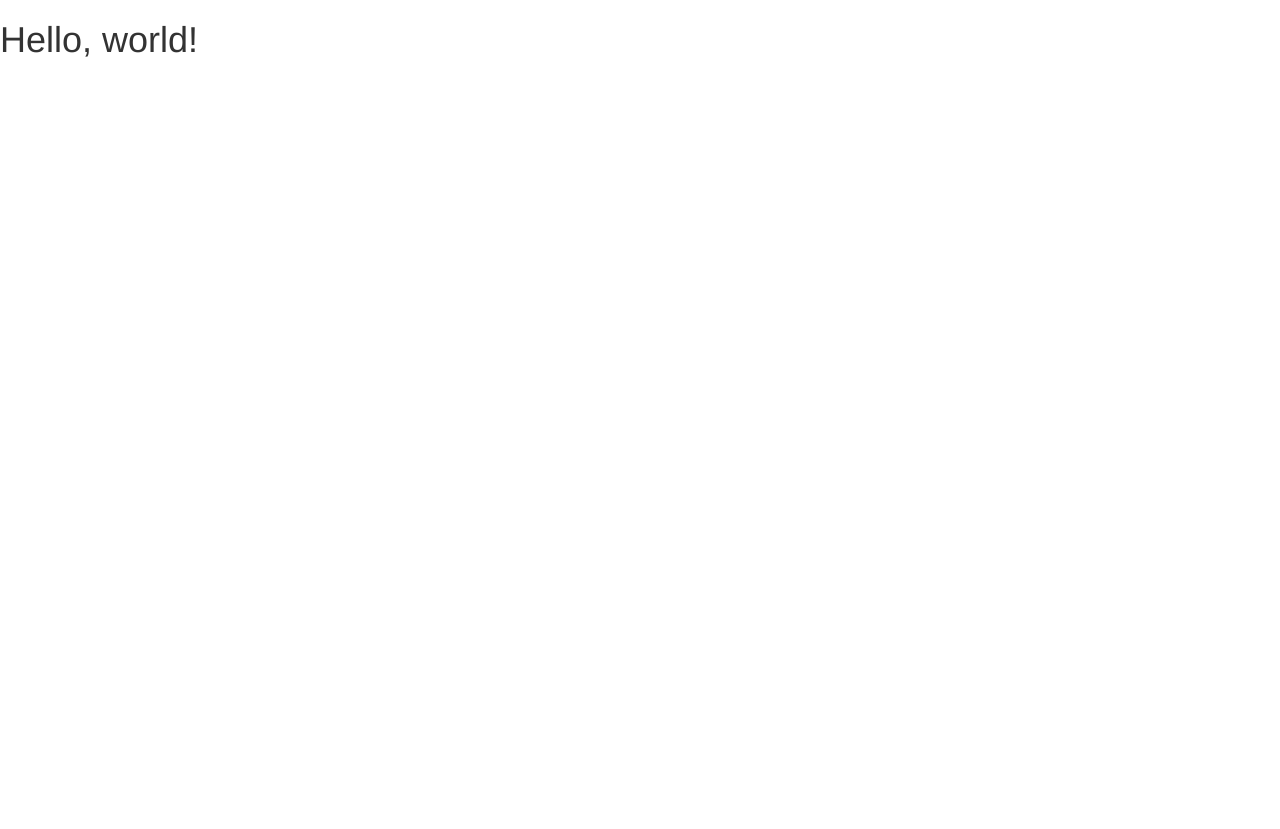
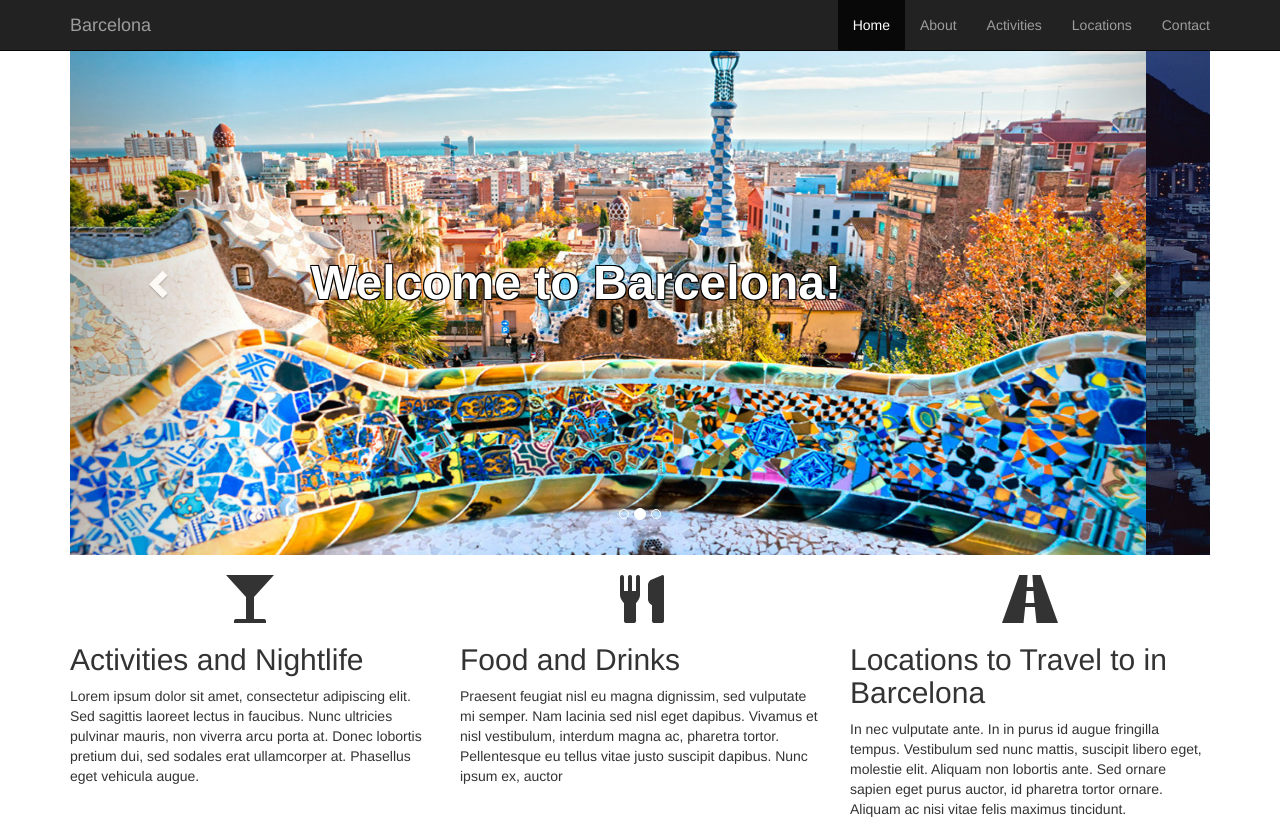
Before and after one commit to Lazuli42/wiki, a plain HTML site: page index.html in a window 1280 px wide. Before the commit the page ends 800 px from the top, so only its background shows below. Drawn offline with nearby package versions, Linux system fonts and the light colour scheme.

Commit message:
create a vacation website that uses Bootstrap ffor styling.

```diff
--- a/css/styles.css
+++ b/css/styles.css
@@ -0,0 +1,44 @@
+.carousel-inner > .item > img,
+.carousel-inner > .item > a > img {
+     margin: auto;
+     width: 100%;
+     max-height: 555px;
+ }
+
+#98 {
+  background-color: #cccccc;
+
+}
+
+body{
+  background-color: #ffffff;
+}
+
+.center {
+    position: absolute;
+    top: 50%;
+    left: 50%;
+    transform: translate(-50%, -50%);
+    font-size: 18px;
+}
+
+h1 {
+  font-size: 48px;
+  font-weight: bold;
+  text-shadow:
+   -1px -1px 0 #000,
+    1px -1px 0 #000,
+    -1px 1px 0 #000,
+     1px 1px 0 #000;
+  color: #ffffff;
+  width: 100%;
+  max-height: 100px;
+  text-align: center;
+}
+
+.glyphicon{
+  margin-top: 20px;
+  text-align: center;
+  font-size: 48px;
+  display: block;
+}
--- a/index.html
+++ b/index.html
@@ -5,10 +5,12 @@
     <meta http-equiv="X-UA-Compatible" content="IE=edge">
     <meta name="viewport" content="width=device-width, initial-scale=1">
     <!-- The above 3 meta tags *must* come first in the head; any other head content must come *after* these tags -->
-    <title>Bootstrap 101 Template</title>
+    <title>Barcelona</title>
 
     <!-- Bootstrap -->
     <link href="css/bootstrap.min.css" rel="stylesheet">
+    <link href="css/styles.css" rel="stylesheet" type="text/css">
+
 
     <!-- HTML5 shim and Respond.js for IE8 support of HTML5 elements and media queries -->
     <!-- WARNING: Respond.js doesn't work if you view the page via file:// -->
@@ -18,7 +20,109 @@
     <![endif]-->
   </head>
   <body>
-    <h1>Hello, world!</h1>
+    <div class="navbar navbar-inverse navbar-fixed-top">
+      <div class="container">
+
+       <button type="button" class="navbar-toggle" data-toggle="collapse" data-target=".navbar-collapse">
+          <span class="icon-bar"></span>
+          <span class="icon-bar"></span>
+          <span class="icon-bar"></span>
+        </button>
+
+        <a class="navbar-brand text-muted" href="#">Barcelona</a>
+        <div class="collapse navbar-collapse">
+
+          <ul class="nav navbar-nav navbar-right">
+            <li class="active"><a href="#">Home</a></li>
+            <li><a href="#">About</a></li>
+            <li><a href="#">Activities</a></li>
+            <li><a href="#">Locations</a></li>
+            <li><a href="#">Contact</a></li>
+          </ul>
+
+        </div>
+      </div>
+    </div>
+
+    <!--End of Navigation
+    <!Start of Cover <![endif]-->
+    <!--<div class="container">
+      <div class="jumbotron">
+        <img class="cover" src="img/cover.jpg" alt="cover photo">
+        <h1>Barcelona</h1>
+        <p class="lead">Learn how to build this fun little app by signing up for a Treehouse account today! We'll teach you how to build both apps from scratch!</p>
+        <p class="btn-group">
+          <a class="btn btn-success btn-lg" href="#">Download the app</a>
+          <a class="btn btn-default btn-lg" href="#" >Text me the link</a>
+        </p>
+      </div>
+    </div>-->
+
+    <div class="container">
+    <div id="myCarousel" class="carousel slide" data-ride="carousel">
+        <!-- Indicators -->
+        <ol class="carousel-indicators">
+          <li data-target="#myCarousel" data-slide-to="0" class="active"></li>
+          <li data-target="#myCarousel" data-slide-to="1"></li>
+          <li data-target="#myCarousel" data-slide-to="2"></li>
+        </ol>
+
+        <!-- Wrapper for slides -->
+        <div class="carousel-inner" role="listbox">
+          <div class="item active">
+            <img src="img/cover.jpg" alt="Barcelona" width="460" height="345">
+            <div class="center">
+            <h1>  Welcome to Barcelona!</h1>
+            </div>
+          </div>
+
+          <div class="item">
+            <img src="img/beach.jpg" alt="Barcelona" width="460" height="345">
+            <div class="center">
+            <h1>Checkout our Beaches!</h1>
+            </div>
+          </div>
+
+          <div class="item">
+            <img src="img/fountains.jpg" alt="Barcelona" width="460" height="345">
+            <div class="center">
+            <h1>Rich in History!</h1>
+            </div>
+          </div>
+        </div>
+
+        <!-- Left and right controls -->
+        <a class="left carousel-control" href="#myCarousel" role="button" data-slide="prev">
+          <span class="glyphicon glyphicon-chevron-left" aria-hidden="true"></span>
+          <span class="sr-only">Previous</span>
+        </a>
+        <a class="right carousel-control" href="#myCarousel" role="button" data-slide="next">
+          <span class="glyphicon glyphicon-chevron-right" aria-hidden="true"></span>
+          <span class="sr-only">Next</span>
+            </a>
+          </div>
+        </div>
+        </div>
+
+    <div class="container">
+      <div class="row">
+        <div class="col-md-4">
+          <b class="glyphicon glyphicon-glass"></b>
+          <h2>Activities and Nightlife</h2>
+          <p>Lorem ipsum dolor sit amet, consectetur adipiscing elit. Sed sagittis laoreet lectus in faucibus. Nunc ultricies pulvinar mauris, non viverra arcu porta at. Donec lobortis pretium dui, sed sodales erat ullamcorper at. Phasellus eget vehicula augue.</p>
+        </div>
+        <div class="col-md-4">
+          <b class="glyphicon glyphicon-cutlery"></b>
+          <h2>Food and Drinks</h2>
+          <p>Praesent feugiat nisl eu magna dignissim, sed vulputate mi semper. Nam lacinia sed nisl eget dapibus. Vivamus et nisl vestibulum, interdum magna ac, pharetra tortor. Pellentesque eu tellus vitae justo suscipit dapibus. Nunc ipsum ex, auctor</p>
+        </div>
+        <div class="col-md-4">
+          <b class="glyphicon glyphicon-road"></b>
+          <h2>Locations to Travel to in Barcelona</h2>
+          <p>In nec vulputate ante. In in purus id augue fringilla tempus. Vestibulum sed nunc mattis, suscipit libero eget, molestie elit. Aliquam non lobortis ante. Sed ornare sapien eget purus auctor, id pharetra tortor ornare. Aliquam ac nisi vitae felis maximus tincidunt.</p>
+        </div>
+      </div>
+    </div>
 
     <!-- jQuery (necessary for Bootstrap's JavaScript plugins) -->
     <script src="https://ajax.googleapis.com/ajax/libs/jquery/1.12.4/jquery.min.js"></script>
```
Also changed, not shown: img/barcelona.jpg (added), img/beach.jpg (added), img/cover.jpg (added), img/cover2.jpg (added), img/dining.jpg (added), img/fountains.jpg (added), img/sports.jpg (added).
